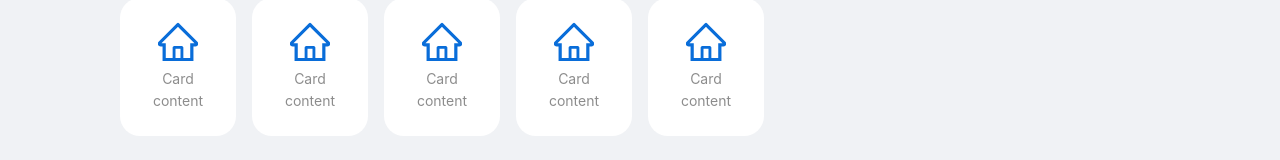
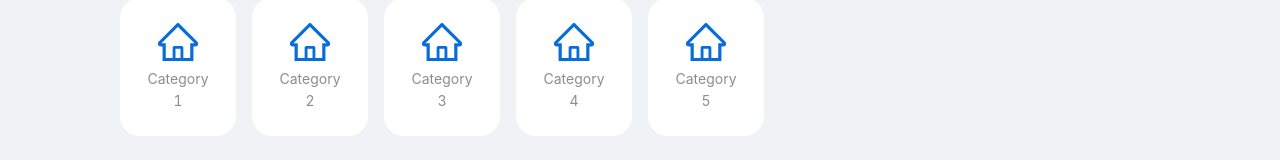
Before and after one commit to aisy/nyan-commerce, a React (Create React App) app: page / in a window 1280 px wide. Shown: the part 488-648 px from the top of the page. Built offline with nearby package versions, Linux system fonts and the light colour scheme.

Commit message:
add key in component

```diff
--- a/src/components/Home/ProductCategory.js
+++ b/src/components/Home/ProductCategory.js
@@ -15,8 +15,8 @@ const ProductCategory = ({ title }) => {
       <div className="site-card-wrapper">
         <Row gutter={16}>
           {
-            [...Array(5)].map(() => (
-              <Col span={3}>
+            [ ...Array(5) ].map((x, i) => (
+              <Col span={3} key={i}>
                 <Card
                   hoverable
                   bordered={false}
@@ -26,7 +26,7 @@ const ProductCategory = ({ title }) => {
                     <HomeOutlined style={{ fontSize: 40, color: "#096dd9" }} />
                   </div>
                   <Text type={"secondary"}>
-                    Card content
+                    Category {i + 1}
                   </Text>
                 </Card>
               </Col>
```
